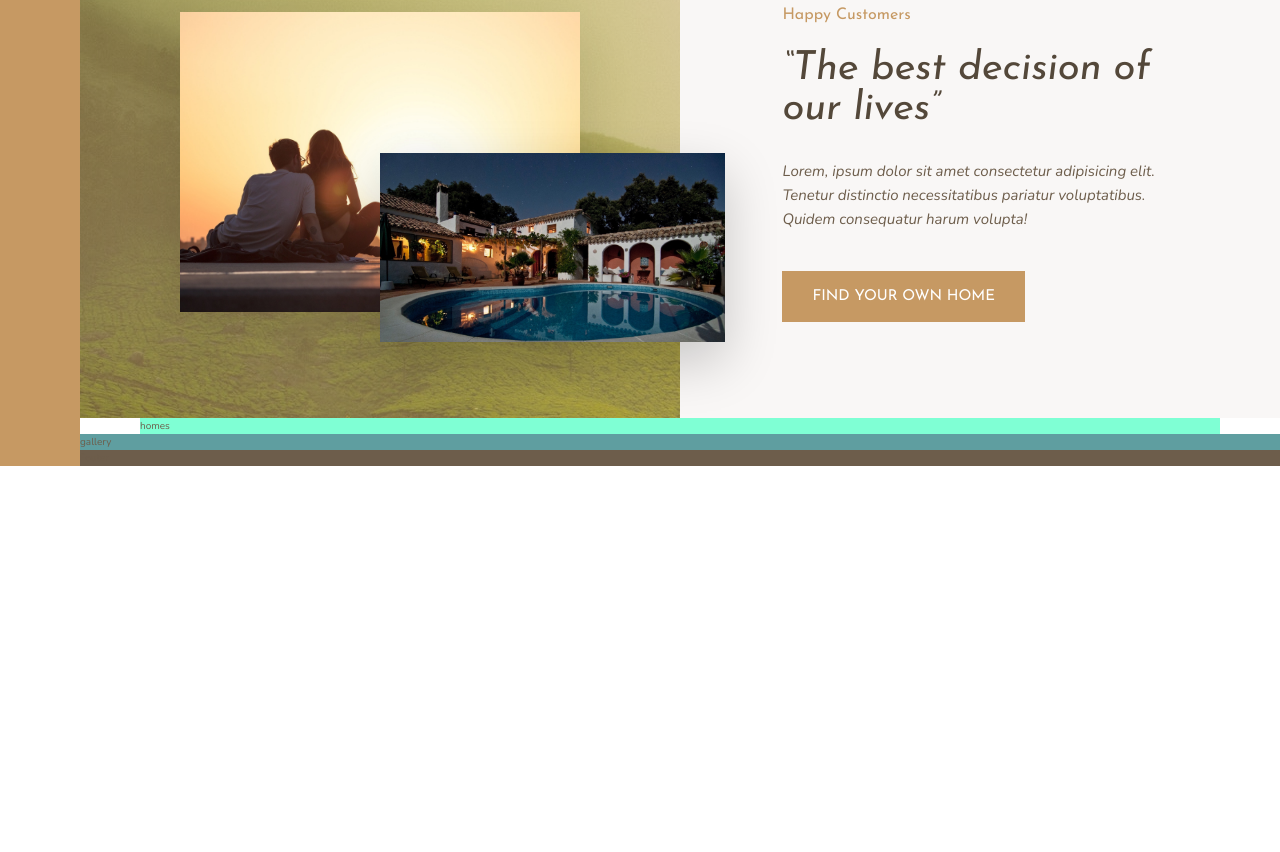
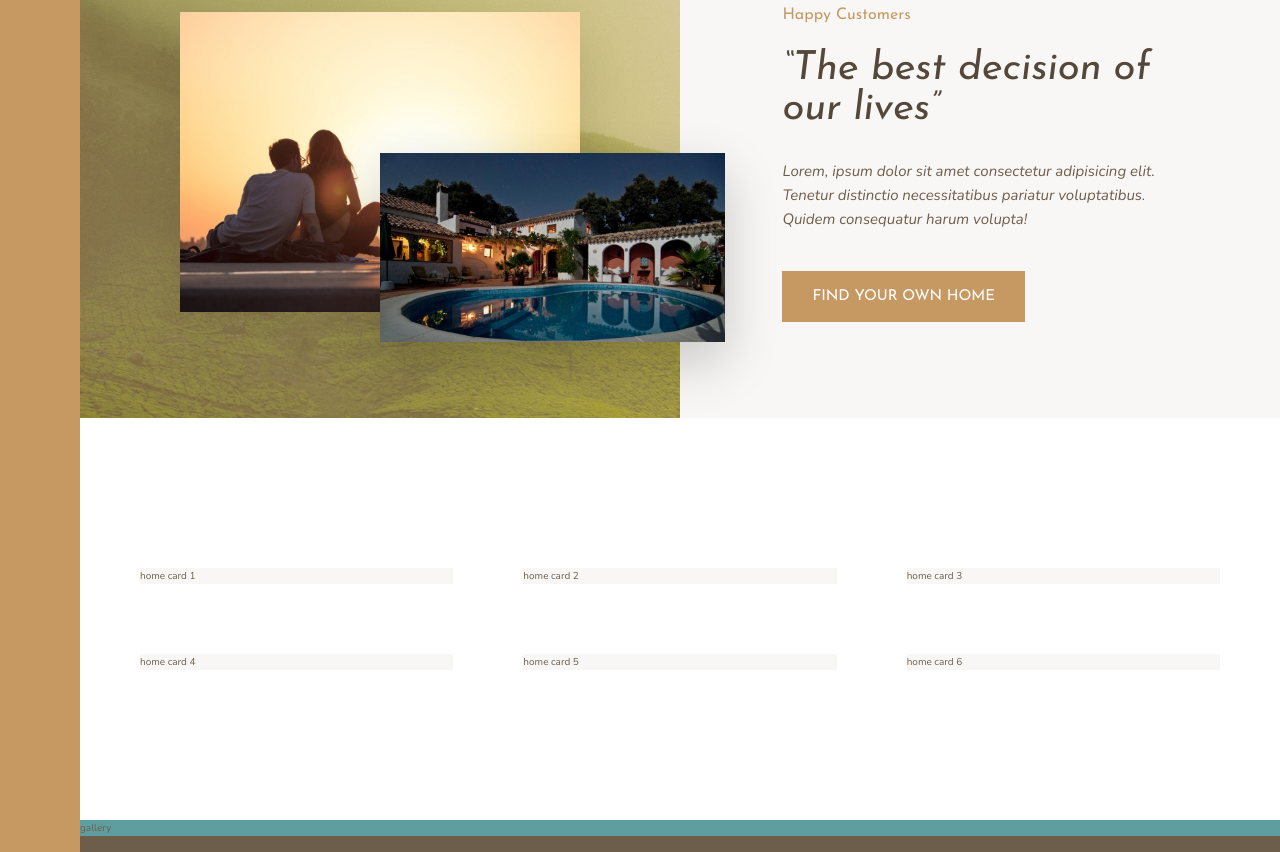
Before and after one commit to AnshumanMahato/Nexter-cssTutorialProject3, a website: page index.html in a window 1280 px wide. Shown: the part 1402-2254 px from the top of the page. Before the commit the page ends 1868 px from the top, so only its background shows below. Drawn offline with nearby package versions, Linux system fonts and the light colour scheme.

Commit message:
homes section init

```diff
--- a/index.html
+++ b/index.html
@@ -103,7 +103,12 @@
         </div>
 
         <section class="homes">
-            homes
+            <div class="home">home card 1</div>
+            <div class="home">home card 2</div>
+            <div class="home">home card 3</div>
+            <div class="home">home card 4</div>
+            <div class="home">home card 5</div>
+            <div class="home">home card 6</div>
         </section>
 
         <section class="gallery">
--- a/scss/_homes.scss
+++ b/scss/_homes.scss
@@ -1,4 +1,11 @@
 .homes{
-    background-color: aquamarine;
     grid-column: center-start / center-end;
+    margin: 15rem 0;
+    display: grid;
+    grid-template-columns: repeat(auto-fit,minmax(25rem,1fr));
+    grid-gap: 7rem;
 }
+
+.home{
+    background-color: $color-grey-light-1;
+}
```
Also changed, not shown: css/style.css, 1 other file.
